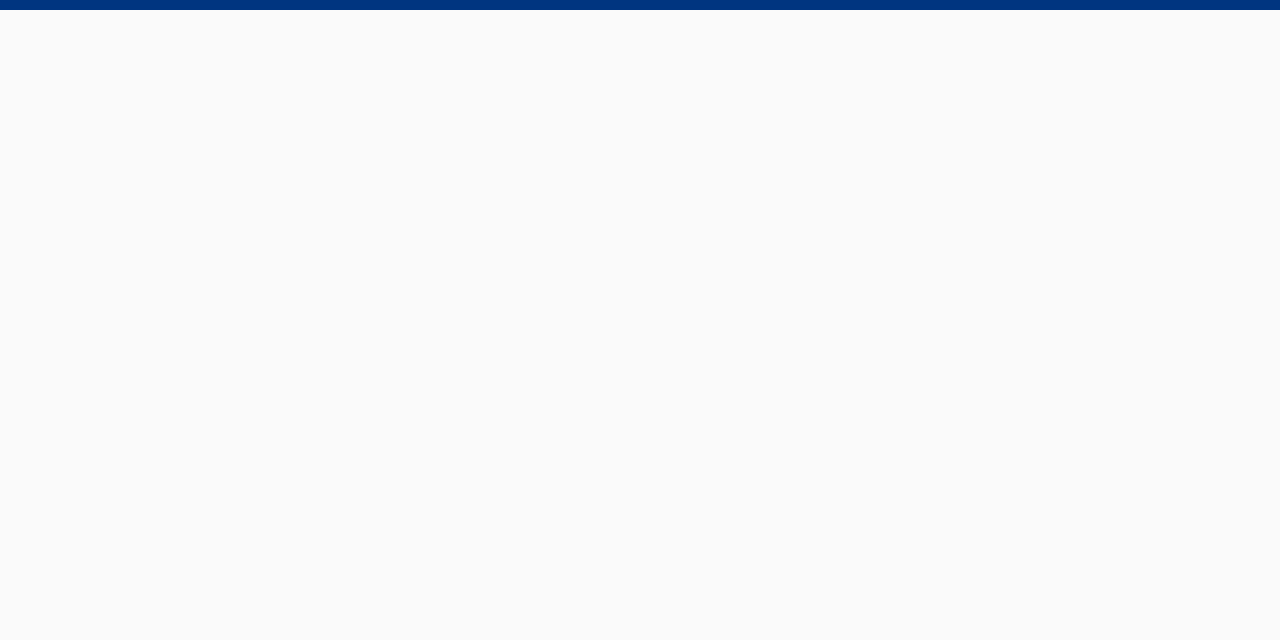
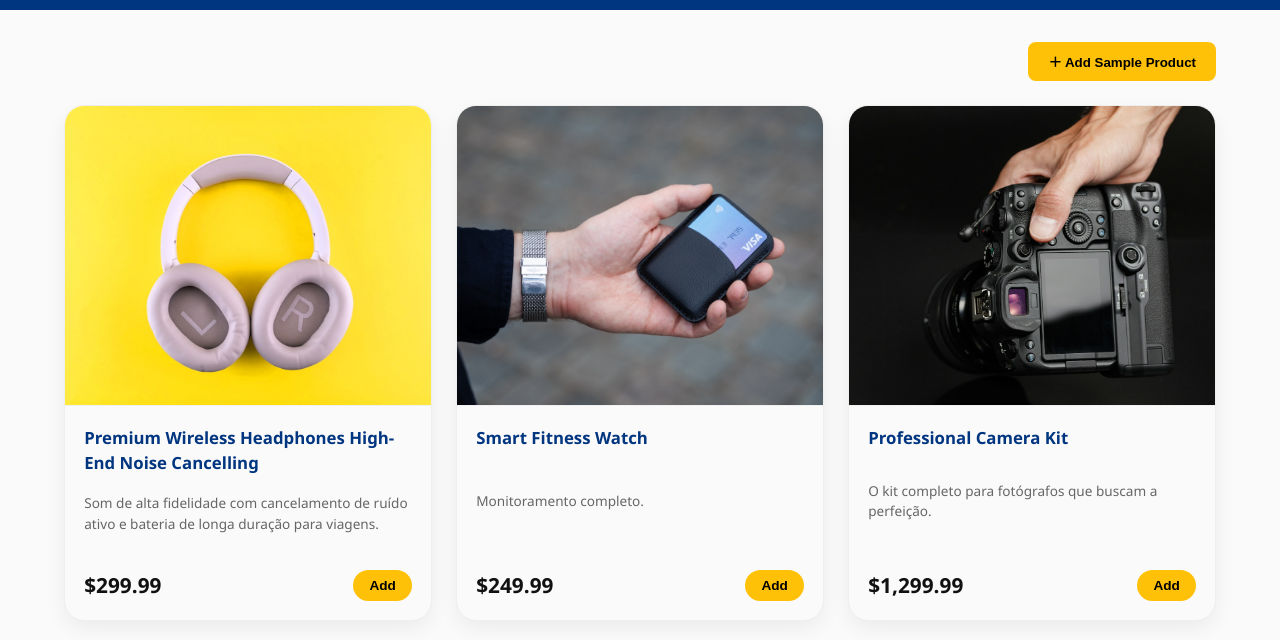
Before and after one commit to jessiicasantos/acadia-frontend-dev, a plain HTML site: page index.html in a window 1280 px wide. Shown: the part 56-696 px from the top of the page. Drawn offline with Linux system fonts and the light colour scheme.

Commit message:
Add btn and product cards

```diff
--- a/css/styles.css
+++ b/css/styles.css
@@ -144,6 +144,144 @@ a {
     margin-bottom: 1.5rem;
 }
 
+/* --- REGRA DE GRID --- */
+.container {
+    max-width: 1200px;
+    margin: 2rem auto;
+    padding: 0 1.5rem;
+}
+
+.grid-three-col {
+    display: grid;
+    grid-template-columns: 1fr;
+    gap: 1.5rem;
+}
+
+.btns {
+    display: flex;
+    justify-content: flex-end;
+    margin-bottom: 1.5rem;
+}
+
+/* --- CARDS (Arredondados) --- */
+.rounded-card {
+    background: var(--bg-light);
+    border-radius: 20px;
+    overflow: hidden;
+    transition: transform 0.3s ease, box-shadow 0.3s ease;
+    box-shadow: var(--kroger-shadow);
+    border: 1px solid #eee;
+    display: flex;
+    flex-direction: column;
+    height: 100%;
+}
+
+.rounded-card:hover {
+    border-color: var(--primary-blue);
+    transform: translateY(-8px);
+    box-shadow: 0 20px 40px rgba(0, 0, 0, 0.12);
+}
+
+.img-wrapper {
+    max-height: 300px;
+    width: 100%;
+    aspect-ratio: 1 / 1;
+    overflow: hidden;
+    background-color: #fff;
+    border-bottom: 1px solid #f0f0f0;
+}
+
+.rounded-card > .img-wrapper > img {
+    width: 100%;
+    height: 100%;
+    object-fit: cover;
+    object-position: center;
+    transition: transform 0.5s ease;
+}
+
+.rounded-card:hover > .img-wrapper > img {
+    transform: scale(1.1);
+}
+
+.card-content {
+    padding: 1.2rem;
+    display: flex;
+    flex-direction: column;
+    flex-grow: 1;
+    justify-content: space-between;
+}
+
+/* Lógica de Ellipsis (Reticências) */
+.card-content > h3 {
+    font-size: 1.05rem;
+    font-weight: 700;
+    margin-bottom: 0.5rem;
+    color: var(--primary-blue);
+    display: -webkit-box;
+    -webkit-line-clamp: 2;
+    -webkit-box-orient: vertical;
+    overflow: hidden;
+    flex-grow: 1;
+}
+
+.card-content > p {
+    font-size: 0.85rem;
+    color: #666;
+    margin-bottom: 1rem;
+    display: -webkit-box;
+    -webkit-line-clamp: 3;
+    -webkit-box-orient: vertical;
+    overflow: hidden;
+    padding: 10px 0 20px;
+    flex-grow: 1;
+}
+
+.card-footer {
+    margin-top: auto;
+    display: flex;
+    align-items: center;
+    justify-content: space-between;
+}
+
+.card-footer > span {
+    font-size: 1.3rem;
+    font-weight: 800;
+    color: #111;
+}
+
+.add-cart {
+    position: relative;
+    background-color: var(--action-yellow);
+    color: #000;
+    border: none;
+    padding: 0.5rem 1rem;
+    border-radius: 50px;
+    font-weight: 700;
+    font-size: 0.85rem;
+    cursor: pointer;
+    transition: transform 0.1s;
+    z-index: 2;
+}
+
+.add-cart:hover {
+    background-color: var(--primary-blue);
+    color: white;
+    box-shadow: 0 4px 12px rgba(0, 53, 128, 0.2);
+    transform: translateY(-1px);
+}
+
+.add-cart:active {
+    transform: scale(0.95);
+}
+
+.add-cart.added {
+    background-color: var(--primary-blue);
+    color: white;
+    cursor: default;
+    box-shadow: 0 4px 12px rgba(0, 53, 128, 0.2);
+}
+
+
 @media (min-width: 768px) {
     .navbar {
         padding: 0.8rem 2rem;
@@ -160,4 +298,14 @@ a {
         flex-grow: 1;
         margin-top: 0;
     }
+
+    .grid-three-col {
+        grid-template-columns: repeat(2, 1fr);
+    }
 }
+
+@media (min-width: 1024px) {
+    .grid-three-col {
+        grid-template-columns: repeat(3, 1fr);
+    }
+}
--- a/index.html
+++ b/index.html
@@ -19,5 +19,57 @@
         🛒 <span>0</span>
       </button>
     </nav>
+
+    <main class="container">
+      <section class="btns">
+        <button id="add-sample-btn" class="add-card btn-yellow" style="border-radius: 8px; padding: 10px 20px;">
+          ＋ Add Sample Product
+        </button>
+      </section>
+
+      <section id="products-grid-top" class="grid-three-col rounded-cards">
+        <a href="./single-product.html" class="rounded-card">
+          <div class="img-wrapper">
+            <img src="./img/photo-1.jpg" alt="Wireless Headphones Baby Pink" />
+          </div>
+          <div class="card-content">
+            <h3>Premium Wireless Headphones High-End Noise Cancelling</h3>
+            <p>Som de alta fidelidade com cancelamento de ruído ativo e bateria de longa duração para viagens.</p>
+            <div class="card-footer">
+              <span>$299.99</span>
+              <button class="add-cart">Add</button>
+            </div>
+          </div>
+        </a>
+
+        <a href="./single-product.html" class="rounded-card">
+          <div class="img-wrapper">
+            <img src="./img/photo-2.jpg" alt="Fitness Watch" />
+          </div>
+          <div class="card-content">
+            <h3>Smart Fitness Watch</h3>
+            <p>Monitoramento completo.</p>
+            <div class="card-footer">
+              <span>$249.99</span>
+              <button class="add-cart">Add</button>
+            </div>
+          </div>
+        </a>
+
+        <a href="./single-product.html" class="rounded-card">
+          <div class="img-wrapper">
+            <img src="./img/photo-3.jpg" alt="Camera Kit" />
+          </div>
+          <div class="card-content">
+            <h3>Professional Camera Kit</h3>
+            <p>O kit completo para fotógrafos que buscam a perfeição.</p>
+            <div class="card-footer">
+              <span>$1,299.99</span>
+              <button class="add-cart">Add</button>
+            </div>
+          </div>
+        </a>
+      </section>
+    </main>
   </body>
 </html>
```
Also changed, not shown: img/photo-1.jpg (added), img/photo-2.jpg (added), img/photo-3.jpg (added).
